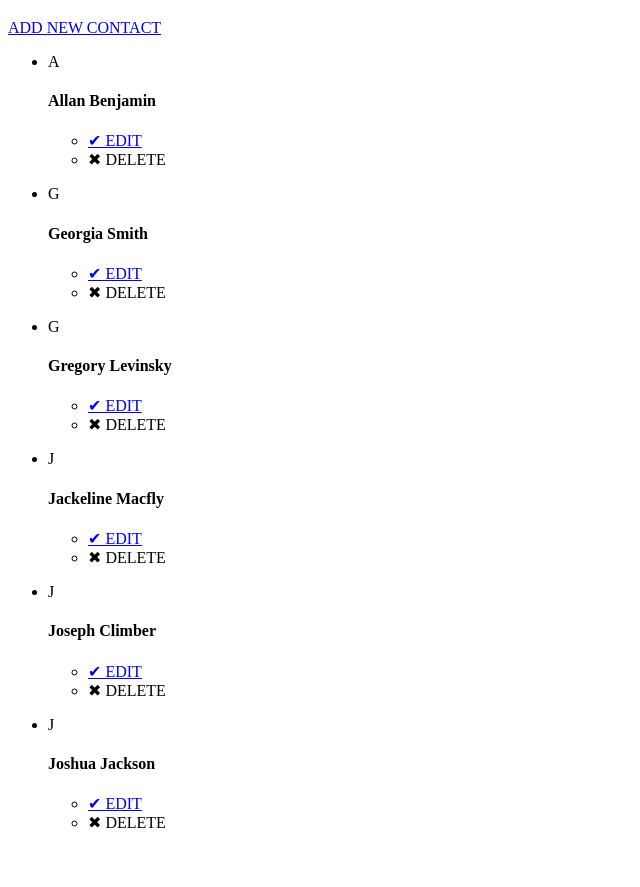
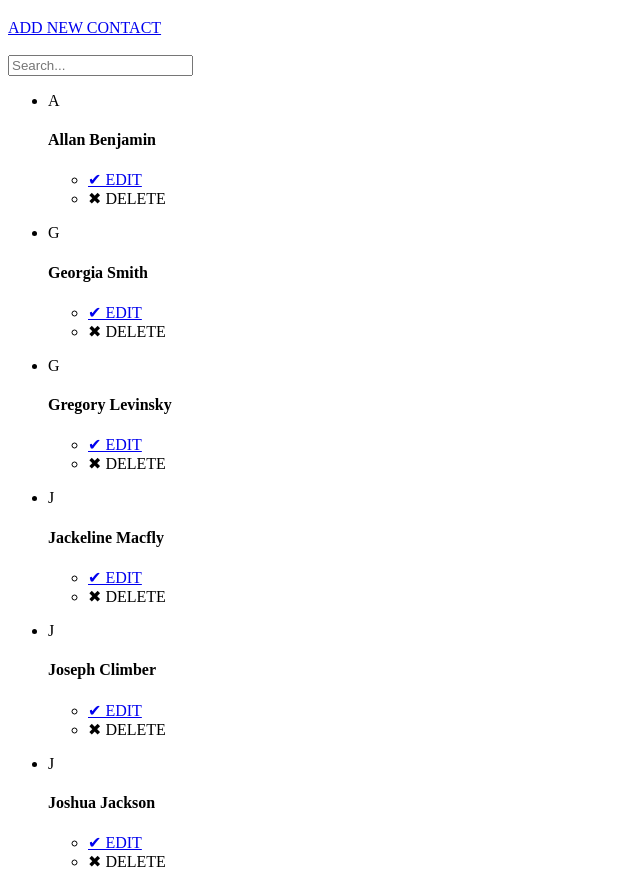
Before and after one commit to Craken420/4.AngularJS_Node_Encrypt_CRUD, a website: page app/index.html in a window 1280 px wide. Shown: the part 61-948 px from the top of the page, without its empty margins (0-640 px from the left). Before the commit the page ends 909 px from the top, so only its background shows below. Drawn offline with nearby package versions, Linux system fonts and the light colour scheme; some packages are replaced by stand-ins of ours.

Commit message:
feat: Filter data by name in the contact list

```diff
--- a/app/views/list/list.html
+++ b/app/views/list/list.html
@@ -2,7 +2,12 @@
 <div>
     <h1>Contact List</h1>
     <a href="/contacts/new">ADD NEW CONTACT</a>
-    <ul data-ng-repeat="item in filteredData">
+    <br/><br/>
+    <div>
+        <input type="search" name="search" id="search"
+        placeholder="Search..." data-ng-model="search"/>
+    </div>
+    <ul data-ng-repeat="item in (filteredData | filter: search)">
         <li>
             <div>
                 <span>{{item.name[0]}}</span>
```
